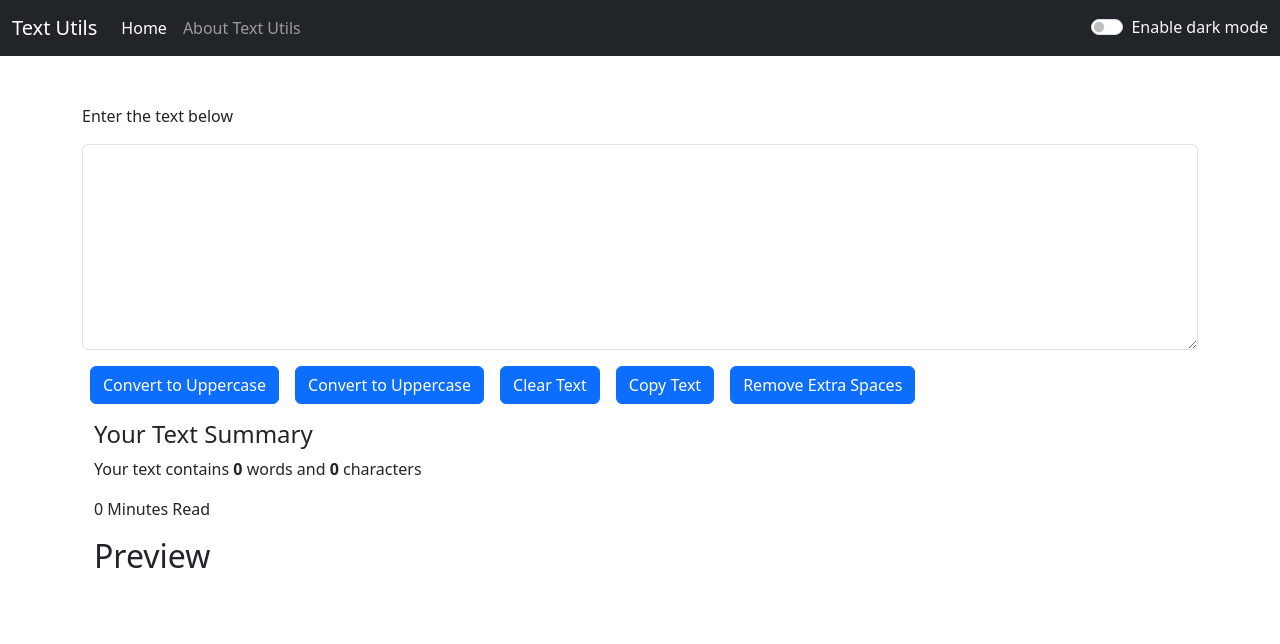
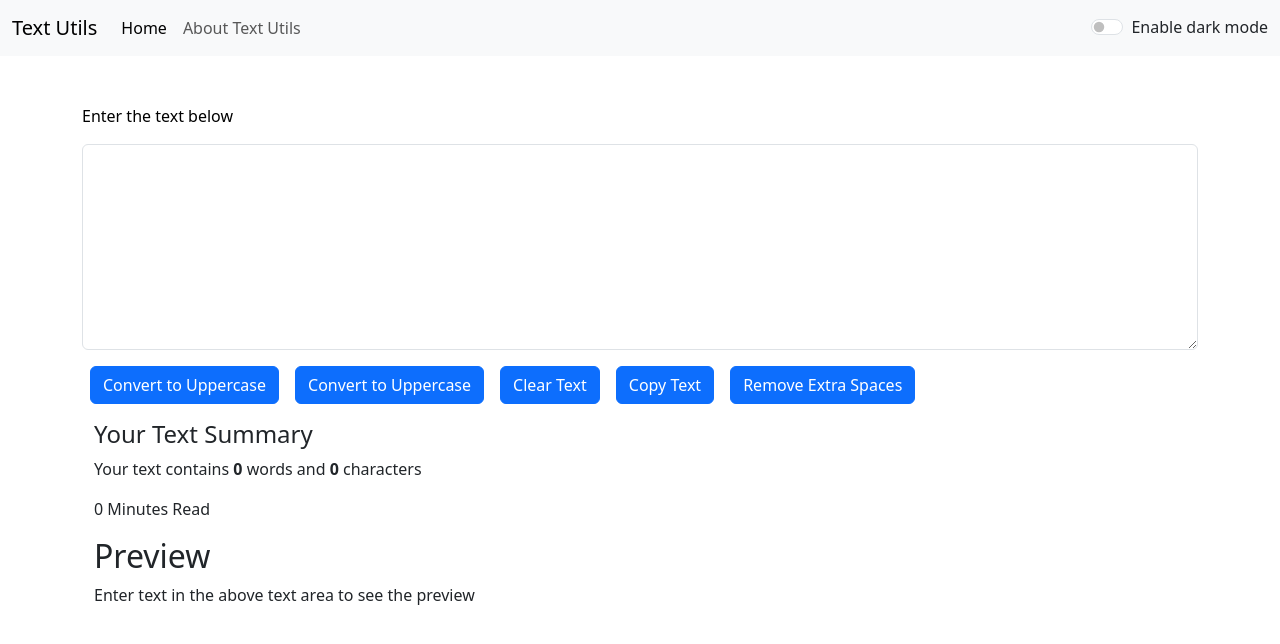
Before and after one commit to Lakshay-Codes/text-utils, a React (Create React App) app: page / in a window 1280 px wide. Shown: the top 644 px of the page. Built offline with nearby package versions, Linux system fonts and the light colour scheme.

Commit message:
Added dark mode fully functional

```diff
--- a/src/App.js
+++ b/src/App.js
@@ -5,19 +5,21 @@ import Navbar from './components/Navbar';
 import TextForm from './components/TextForm';
 
 function App() {
-  const [mode,setMode] = useState('dark');
+  const [mode,setMode] = useState('light');
   const toggleMode=()=>{
     if(mode==='light'){
       setMode('dark');
+      document.body.style.backgroundColor='#03052adb';
     }else{
       setMode('light');
+      document.body.style.backgroundColor='white';
     }
   }
   return (
     <div>
         <Navbar title="Text Utils" aboutText="About Text Utils" toggleMode={toggleMode} mode={mode} />
         <div className="container my-3">
-          <TextForm heading="Enter the text below" />
+          <TextForm heading="Enter the text below" mode={mode}/>
         </div>
         {/* <About /> */}
     </div>
--- a/src/components/TextForm.js
+++ b/src/components/TextForm.js
@@ -25,20 +25,20 @@ function Textform(props) {
     return (
     <>
         <div className="mb-3 my-5">
-        <label htmlFor="myBox" className="form-label">{props.heading}</label>
-        <textarea  className="form-control my-2" id="myBox" value={text} onChange={handleOnChange} rows="8" />
+        <label htmlFor="myBox" className="form-label" style={{color:props.mode==='dark'? 'white' : 'black'}}>{props.heading}</label>
+        <textarea  className="form-control my-2" id="myBox" value={text} onChange={handleOnChange} style={{backgroundColor: props.mode==='dark'? 'black' : 'white',color:props.mode==='dark'? 'white' : 'black'}} rows="8" />
         </div>
         <button className="btn btn-primary mx-2" onClick={handleUpClick}>Convert to Uppercase</button>
         <button className="btn btn-primary mx-2" onClick={handleLowClick}>Convert to Uppercase</button>
         <button className="btn btn-primary mx-2" onClick={handleClearClick}>Clear Text</button>
         <button className="btn btn-primary mx-2" onClick={handleCopyClick}>Copy Text</button>
         <button className="btn btn-primary mx-2" onClick={handleExtraSpacesClick}>Remove Extra Spaces</button>
-        <div className="container my-3">
-            <h4>Your Text Summary</h4>
+        <div className={`container my-3 text-${props.mode==='light'? 'dark' : 'light'}`}  >
+            <h4 >Your Text Summary</h4>
             <p>Your text contains <b>{text.length===0? 0 : text.split(" ").length}</b> words and <b>{text.length}</b> characters</p>
             <p>{(text.length===0? 0 : text.split(" ").length)*0.008} Minutes Read</p>
             <h2>Preview</h2>
-            <p>{text}</p>
+            <p>{text.length===0? "Enter text in the above text area to see the preview" : text}</p>
         </div>
     </>
   )
```
